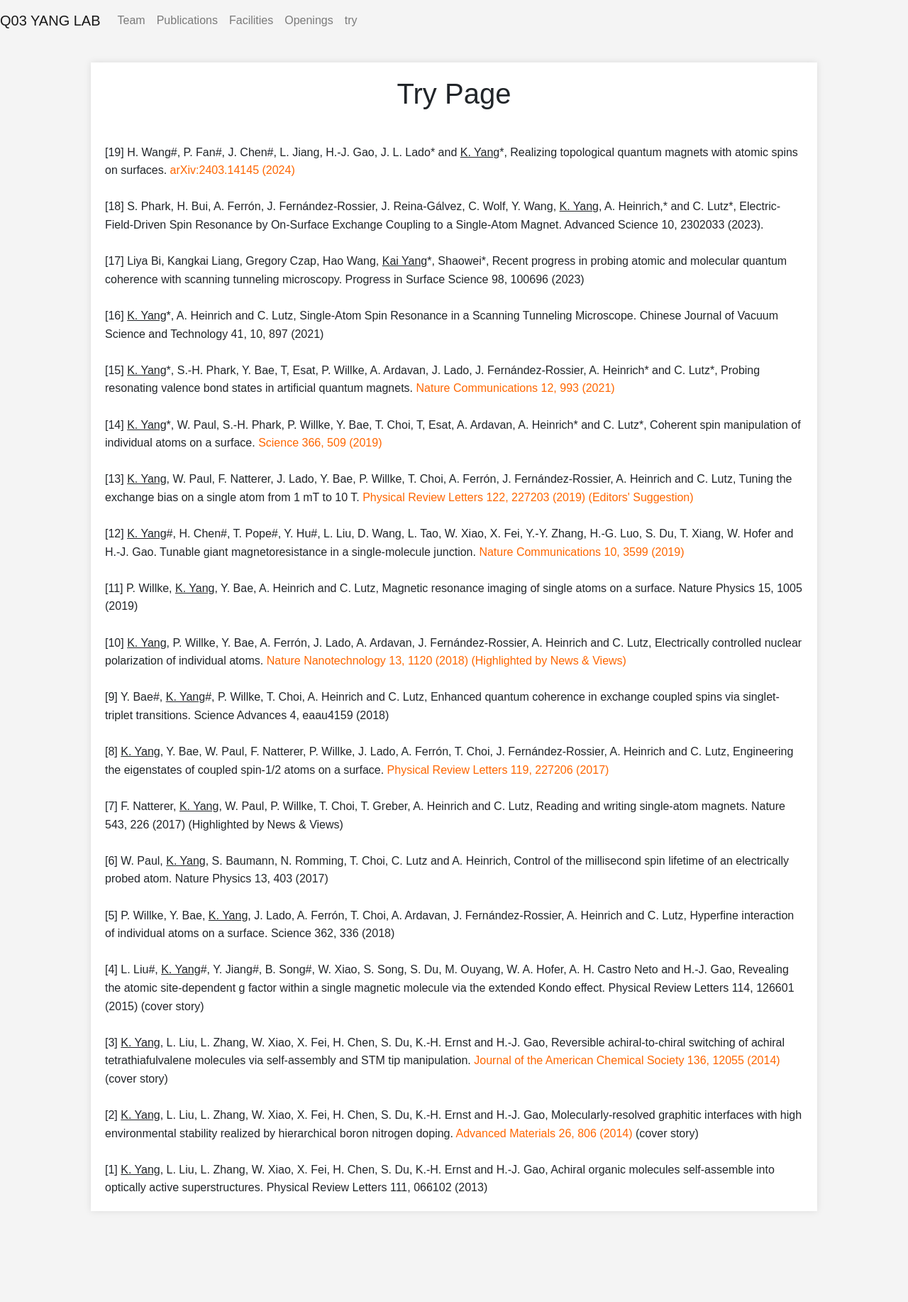
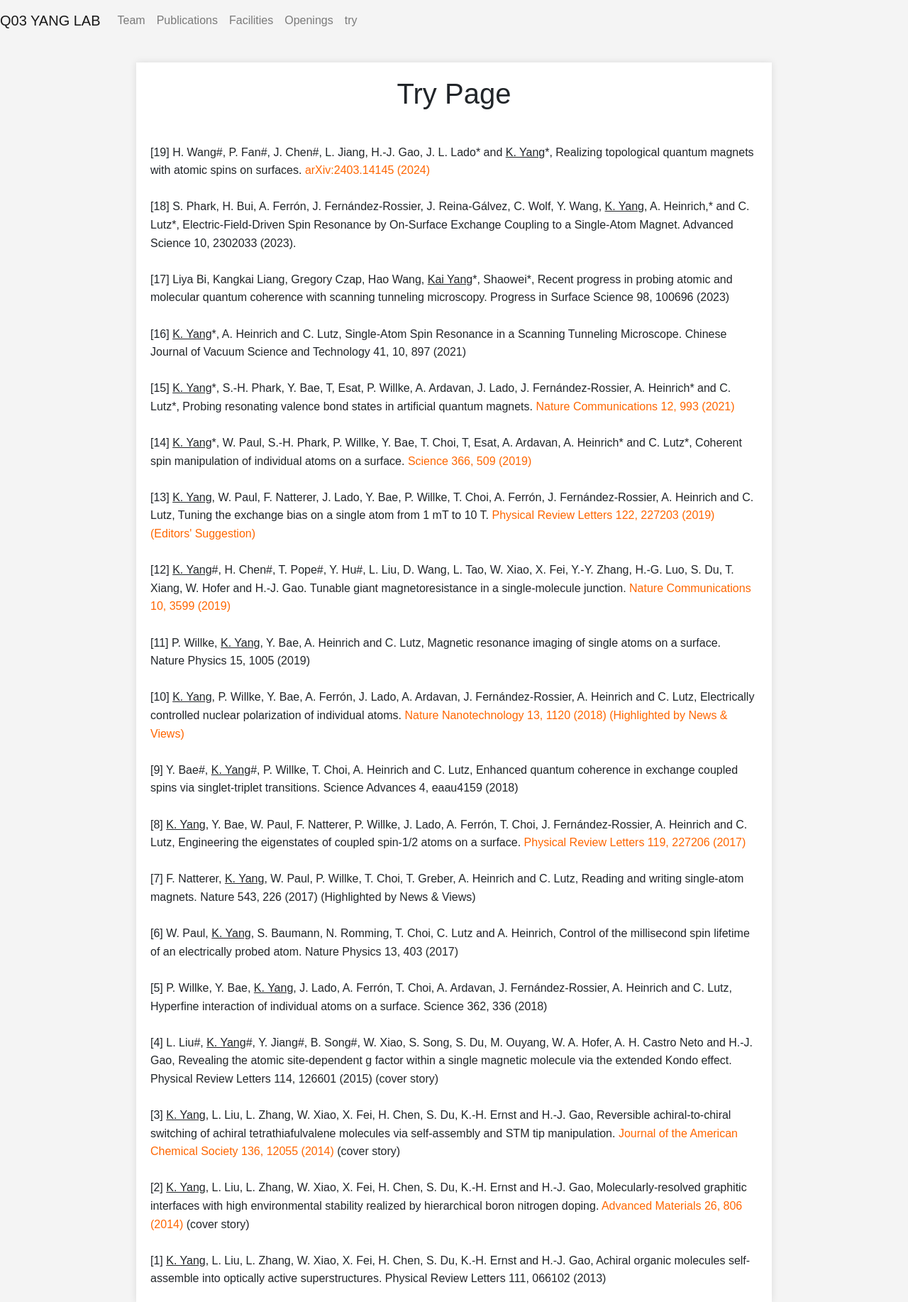
Before and after one commit to ZoomWuun/Q03i, a Jekyll site: the page try.html, which Jekyll copies as it is, in a window 1280 px wide. Shown: the whole page at 71% size. Built offline with Jekyll 4.4.1, drawn with Linux system fonts in a browser that asks for light colours; before the commit the page ends 1706 px from its top, so only the background shows below that.

Commit message:
Add files via upload

```diff
--- a/try.html
+++ b/try.html
@@ -14,13 +14,15 @@
             padding: 0;
             background-color: #f4f4f4;
         }
-        .container {
-            width: 80%;
-            margin: auto;
-            overflow: hidden;
+        .site-header {
+            margin-bottom: 30px;
+        }
+        .container-fluid {
+            padding: 0 15%;
+        }
+        .content {
+            background: white;
             padding: 20px;
-            background: white;
-            margin-top: 30px;
             box-shadow: 0 0 10px rgba(0,0,0,0.1);
         }
         h1 {
@@ -71,7 +73,8 @@
             </div>
         </nav>
     </header>
-    <div class="container">
+    <div class="container-fluid">
+        <div class="content">
             <h1>Try Page</h1>
             <div class="publications">
                 [19] H. Wang#, P. Fan#, J. Chen#, L. Jiang, H.-J. Gao, J. L. Lado* and <u>K. Yang</u>*, Realizing topological quantum magnets with atomic spins on surfaces. <a href="https://arxiv.org/abs/2403.14145" target="_blank">arXiv:2403.14145 (2024)</a>
@@ -114,6 +117,7 @@
         </div>
             </div>
         </div>
+    </div>
     <!-- 引用 jQuery 和 Bootstrap JS -->
     <script src="https://code.jquery.com/jquery-3.3.1.slim.min.js"></script>
     <script src="https://cdnjs.cloudflare.com/ajax/libs/popper.js/1.14.7/umd/popper.min.js"></script>
```
Lines whose indentation alone changed are shown as unchanged.
